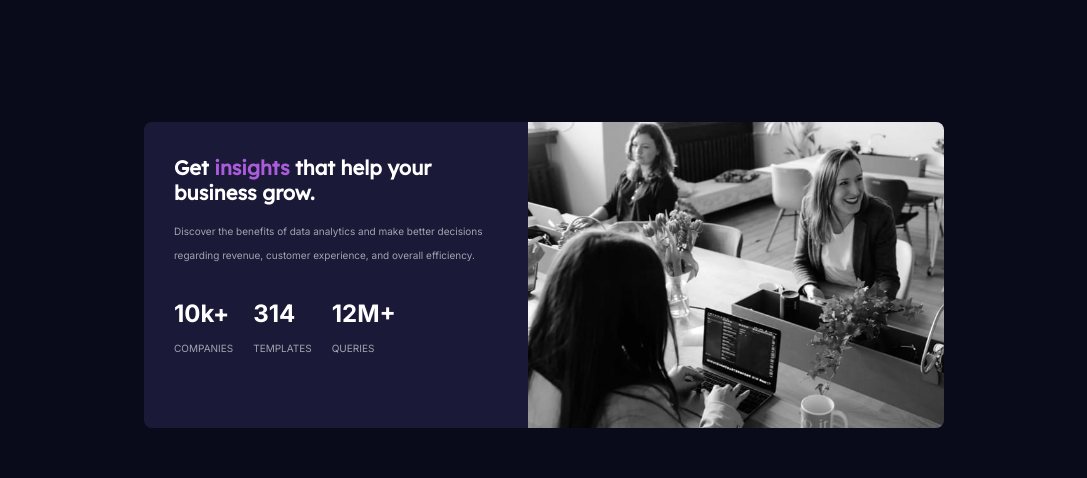
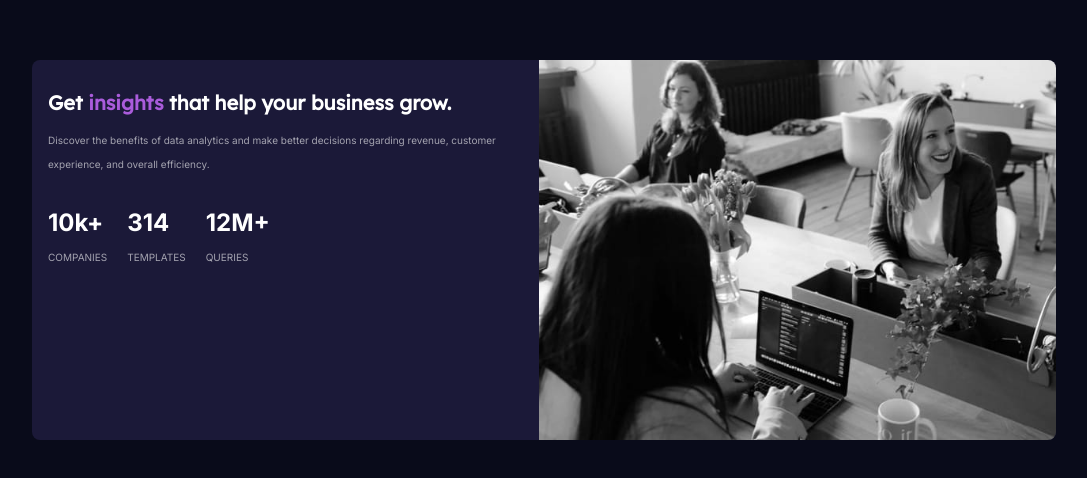
Before and after one commit to zerozuckerx/stats-preview-card, a plain HTML site: page index.html in a window 1280 px wide. Shown: the part 134-612 px from the top of the page, without its empty margins (96-1183 px from the left). Drawn offline with Linux system fonts and the light colour scheme.

Commit message:
tinkering

```diff
--- a/css/styles.css
+++ b/css/styles.css
@@ -66,7 +66,7 @@ img {
 }
 
 .content {
-  padding: 2rem;
+  padding: 1rem;
 }
 
 @media only screen and (min-width: 480px) {
@@ -74,21 +74,19 @@ img {
     display: flex;
     justify-content: space-between;
     font-size: 10px;
+    margin:auto;
     text-align: left;
-    width: 80em;
+    width: 80%;
   }
 
   .picture {
     order: 2;
-    width: 45em;
-  }
+    height:100%;
 
-  .outer {
   }
 
   .content {
-    padding: 2em 3em;
-    width: 35em;
+    width: 60em;
   }
 
   .stats {
--- a/index.html
+++ b/index.html
@@ -16,7 +16,8 @@
   <title>Frontend Mentor | Stats preview card component</title>
 </head>
 <body>
-  <main class="card">
+  <main>
+    <div class="card">
       <!-- <div class="outer"> -->
         <picture class="picture">
           <source media="(min-width:480px)" srcset="./images/image-header-mobile.jpg">
@@ -45,6 +46,7 @@
           </div>
         </div>
       </div>
+    </div>
   </main>
   <!-- <footer class="attribution">
     Challenge by <a href="https://www.frontendmentor.io?ref=challenge" target="_blank">Frontend Mentor</a>.
```
Lines whose indentation alone changed are shown as unchanged.
